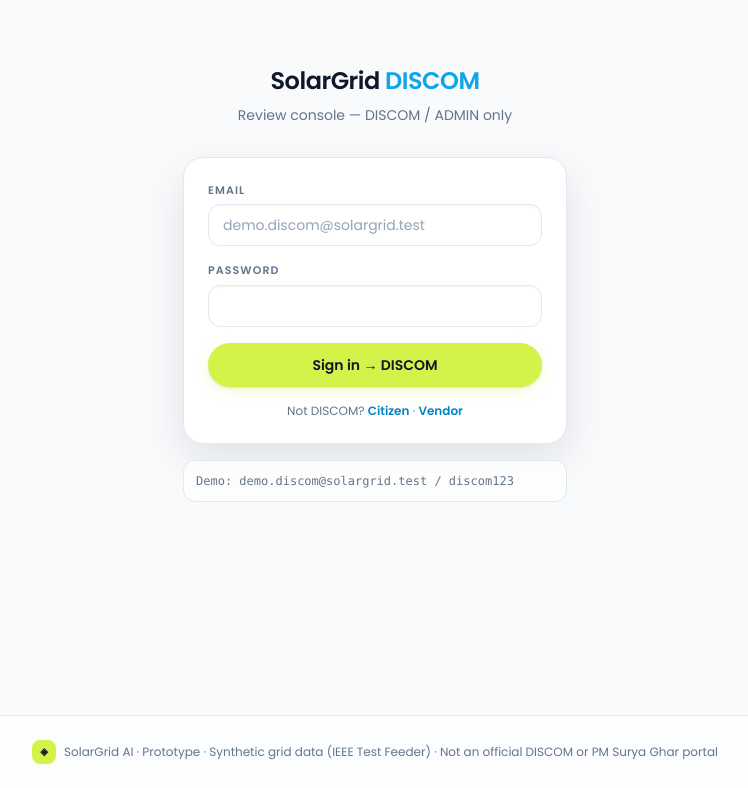
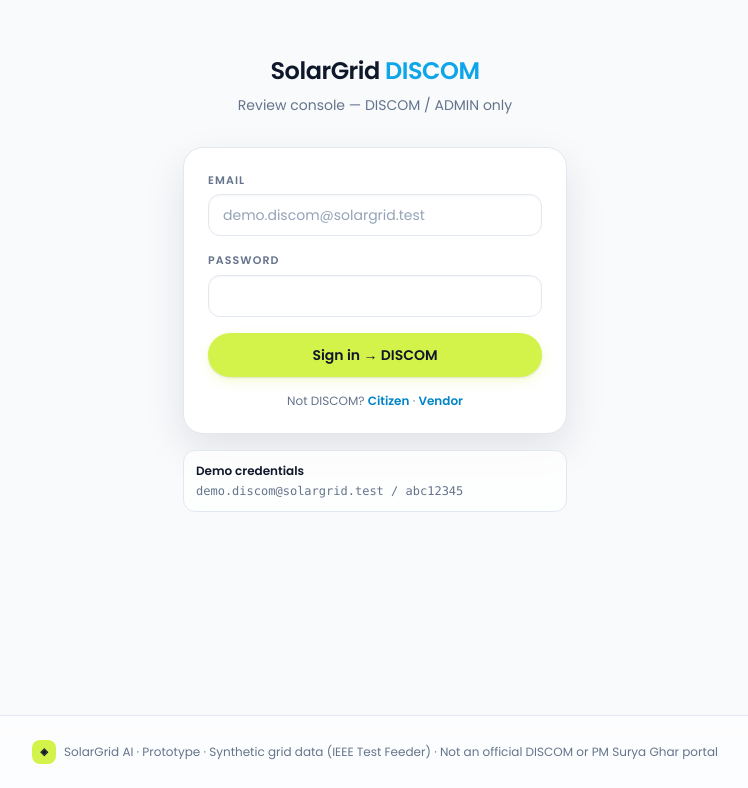
Before and after one commit to mdaseel/sih26, a Next.js app in the folder frontend/: page /discom/login in a window 1280 px wide. Shown: the part 117-905 px from the top of the page, without its empty margins (260-1008 px from the left). Built offline with nearby package versions, Linux system fonts and the light colour scheme; no server answers.

Commit message:
fix: vendor dashboard timeout + login credentials display
- Replace OSRM API calls with haversine for nearest-vendor calc
- Add 60s TTL cache on opportunities endpoint
- Increase frontend poll interval 15s -> 30s
- Update demo credentials on all 3 login pages

```diff
--- a/frontend/app/discom/login/page.tsx
+++ b/frontend/app/discom/login/page.tsx
@@ -42,7 +42,10 @@ export default function DiscomLogin() {
           <button type="submit" disabled={busy} className="btn-primary w-full !py-3">{busy?"Signing in…":"Sign in → DISCOM"}</button>
           <p className="text-center text-xs" style={{color:"rgb(var(--ink-faint))"}}>Not DISCOM? <Link href="/login" className="font-semibold hover:underline" style={{color:"rgb(var(--accent-strong))"}}>Citizen</Link> · <Link href="/vendor/login" className="font-semibold hover:underline" style={{color:"rgb(var(--accent-strong))"}}>Vendor</Link></p>
         </form>
-        <div className="mt-4 rounded-xl border p-3 text-xs font-mono" style={{borderColor:"rgb(var(--line))", background:"rgb(var(--panel)/0.8)", color:"rgb(var(--ink-faint))"}}>Demo: demo.discom@solargrid.test / discom123</div>
+        <div className="mt-4 rounded-xl border p-3 text-xs" style={{borderColor:"rgb(var(--line))", background:"rgb(var(--panel)/0.8)", color:"rgb(var(--ink-faint))"}}>
+          <div className="font-semibold" style={{color:"rgb(var(--ink))"}}>Demo credentials</div>
+          <div className="mt-1 font-mono">demo.discom@solargrid.test / abc12345</div>
+        </div>
       </div>
     </div>
   );
--- a/frontend/app/login/page.tsx
+++ b/frontend/app/login/page.tsx
@@ -54,8 +54,8 @@ export default function LoginPage() {
           <p className="text-center text-sm" style={{ color: "rgb(var(--ink-faint))" }}>No citizen account? <Link href="/register" className="font-semibold hover:underline" style={{ color: "rgb(var(--accent-strong))" }}>Register</Link></p>
         </form>
         <div className="mt-4 rounded-xl border p-3 text-xs" style={{ borderColor: "rgb(var(--line))", background: "rgb(var(--panel) / 0.8)" }}>
-          <div className="font-semibold" style={{ color: "rgb(var(--ink))" }}>Demo citizen</div>
-          <div className="mt-1 font-mono" style={{ color: "rgb(var(--ink-faint))" }}>demo.citizen@solargrid.local / citizen123</div>
+          <div className="font-semibold" style={{ color: "rgb(var(--ink))" }}>Demo credentials</div>
+          <div className="mt-1 font-mono" style={{ color: "rgb(var(--ink-faint))" }}>mohamedaaris019@gmail.com / Aaris@2617</div>
         </div>
       </div>
     </div>
--- a/frontend/app/vendor/dashboard/page.tsx
+++ b/frontend/app/vendor/dashboard/page.tsx
@@ -12,20 +12,20 @@ export default function VendorDashboard() {
   const [notice, setNotice] = useState<string | null>(null);
   const [ratings, setRatings] = useState<{ average: number | null; count: number; reviews: { rating: number; tags: string[]; comment: string | null; created_at: string }[] } | null>(null);
   const load = useCallback(async () => {
-    const [s, l, o] = await Promise.allSettled([vendorApi.summary(), vendorApi.leads(), vendorApi.opportunities().catch(() => [] as Opp[])]);
+    const [s, l, o] = await Promise.allSettled([vendorApi.summary(), vendorApi.leads(), vendorApi.opportunities()]);
     if (s.status === "fulfilled") setSummary(s.value as VendorSummary); else setError((s.reason as ApiError).message);
     if (l.status === "fulfilled") setLeads(l.value as Lead[]);
     if (o.status === "fulfilled") setOpps(o.value as Opp[]);
     vendorApi.myRatings().then(setRatings).catch(() => {});
   }, []);
-  useEffect(() => { load(); const id = setInterval(load, 15000); return () => clearInterval(id); }, [load]);
+  useEffect(() => { load(); const id = setInterval(load, 30000); return () => clearInterval(id); }, [load]);
   const newLeads = leads.filter((l) => ["REQUESTED","RESCHEDULED"].includes(l.status));
   async function claim(id: string) {
     try { await vendorApi.claimOpportunity(id); clearApiCache(); setNotice("Claimed — check Projects & Installations"); await load(); } catch (e) { setError((e as ApiError).message); }
   }
   return (
     <div className="space-y-6">
-      <div className="animate-slide-up"><h1 className="text-2xl font-bold tracking-tight" style={{ color: "rgb(var(--ink))" }}>{summary?.vendor.business_name ?? "Dashboard"}</h1><p className="mt-1 text-sm" style={{ color: "rgb(var(--ink-faint))" }}>Per-vendor feed — nearest opportunities blink. Auto-refreshed every 15s.</p></div>
+      <div className="animate-slide-up"><h1 className="text-2xl font-bold tracking-tight" style={{ color: "rgb(var(--ink))" }}>{summary?.vendor.business_name ?? "Dashboard"}</h1><p className="mt-1 text-sm" style={{ color: "rgb(var(--ink-faint))" }}>Per-vendor feed — nearest opportunities blink. Auto-refreshed every 30s.</p></div>
       {notice && <div className="rounded-xl border p-3 text-sm" style={{ borderColor: "rgb(34 197 94 / 0.3)", background: "rgb(220 252 231)", color: "rgb(22 101 52)" }}>{notice}</div>}
       {error && <p className="rounded-xl border p-3 text-sm" style={{ borderColor: "rgb(220 38 38 / 0.3)", background: "rgb(254 226 226)", color: "rgb(153 27 27)" }}>{error}</p>}
       {summary && !summary.vendor.visible_to_customers && <div className="rounded-xl border p-4 text-sm" style={{ borderColor: "rgb(245 158 11 / 0.3)", background: "rgb(254 243 199)", color: "rgb(146 64 14)" }}>Your business is <b>{summary.vendor.status}</b> and is not visible to customers yet.</div>}
--- a/frontend/app/vendor/login/page.tsx
+++ b/frontend/app/vendor/login/page.tsx
@@ -43,7 +43,10 @@ export default function VendorLogin() {
           <div className="flex justify-center gap-4 text-xs"><Link href="/login" className="hover:underline" style={{color:"rgb(var(--accent-strong))"}}>Citizen login</Link><Link href="/discom/login" className="hover:underline" style={{color:"rgb(var(--accent-strong))"}}>DISCOM login</Link></div>
         </form>
         <p className="mt-4 text-center text-sm" style={{color:"rgb(var(--ink-faint))"}}>New installer? <Link href="/vendor/register" className="hover:underline" style={{color:"#10b981"}}>Register</Link></p>
-        <div className="mt-4 rounded-xl border p-3 text-xs font-mono" style={{borderColor:"rgb(var(--line))", background:"rgb(var(--panel)/0.8)", color:"rgb(var(--ink-faint))"}}>vendor@gmail.com (now VENDOR) / your password<br/>demo.vendor@solargrid.local / vendor123</div>
+        <div className="mt-4 rounded-xl border p-3 text-xs" style={{borderColor:"rgb(var(--line))", background:"rgb(var(--panel)/0.8)", color:"rgb(var(--ink-faint))"}}>
+          <div className="font-semibold" style={{color:"rgb(var(--ink))"}}>Demo credentials</div>
+          <div className="mt-1 font-mono">vendor@gmail.com / vendor@12345</div>
+        </div>
       </div>
     </div>
   );
```
Also changed, not shown: 1 other file (tests, documents, lock files or other folders).
